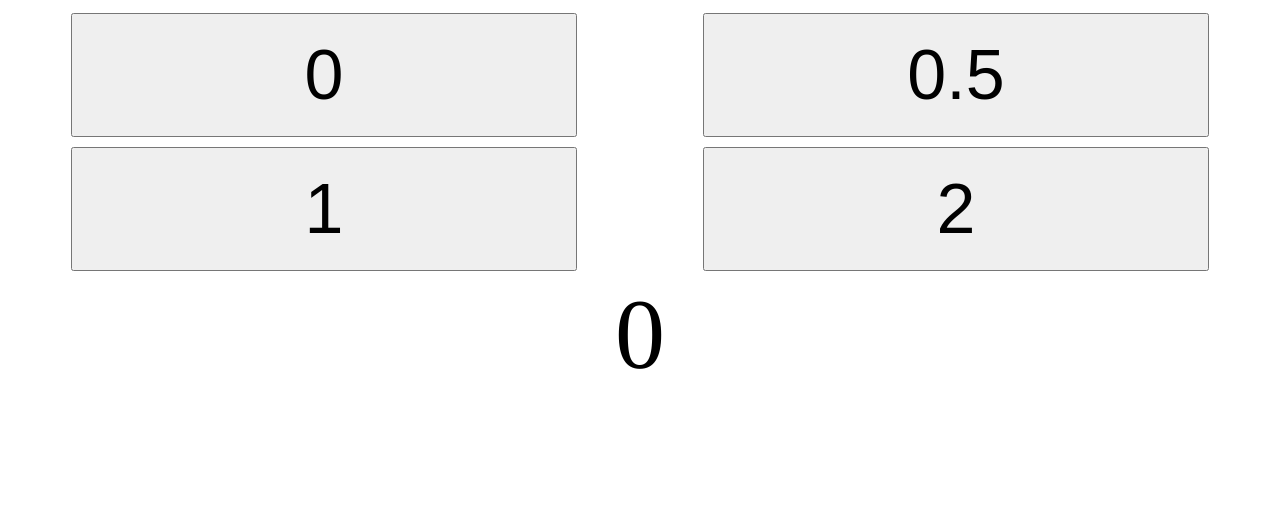
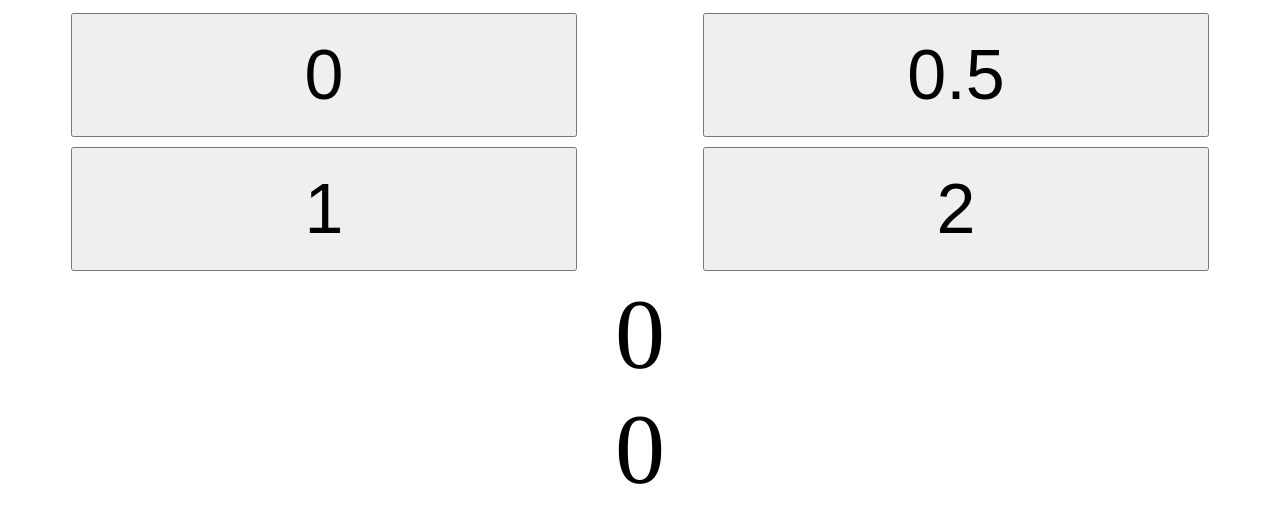
Before and after one commit to udebella/Training-Stats, a Vue app: page / in a window 1280 px wide. Shown: the top 522 px of the page. Built offline with nearby package versions, Linux system fonts and the light colour scheme.

Commit message:
Display number of tries in stats

```diff
--- a/src/components/StatsResume.vue
+++ b/src/components/StatsResume.vue
@@ -1,5 +1,8 @@
 <template>
-	<div data-test="score" class="score">{{currentStats.score}}</div>
+	<div class="stats">
+		<div data-test="number-of-tries">{{currentStats.numberTries}}</div>
+		<div data-test="score" >{{currentStats.score}}</div>
+	</div>
 </template>
 
 <script>
@@ -14,7 +17,7 @@ export default {
 </script>
 
 <style scoped>
-.score {
+.stats {
 	font-size: 100px;
 	text-align: center;
 }
```
Also changed, not shown: 1 other file (tests, documents, lock files or other folders).
